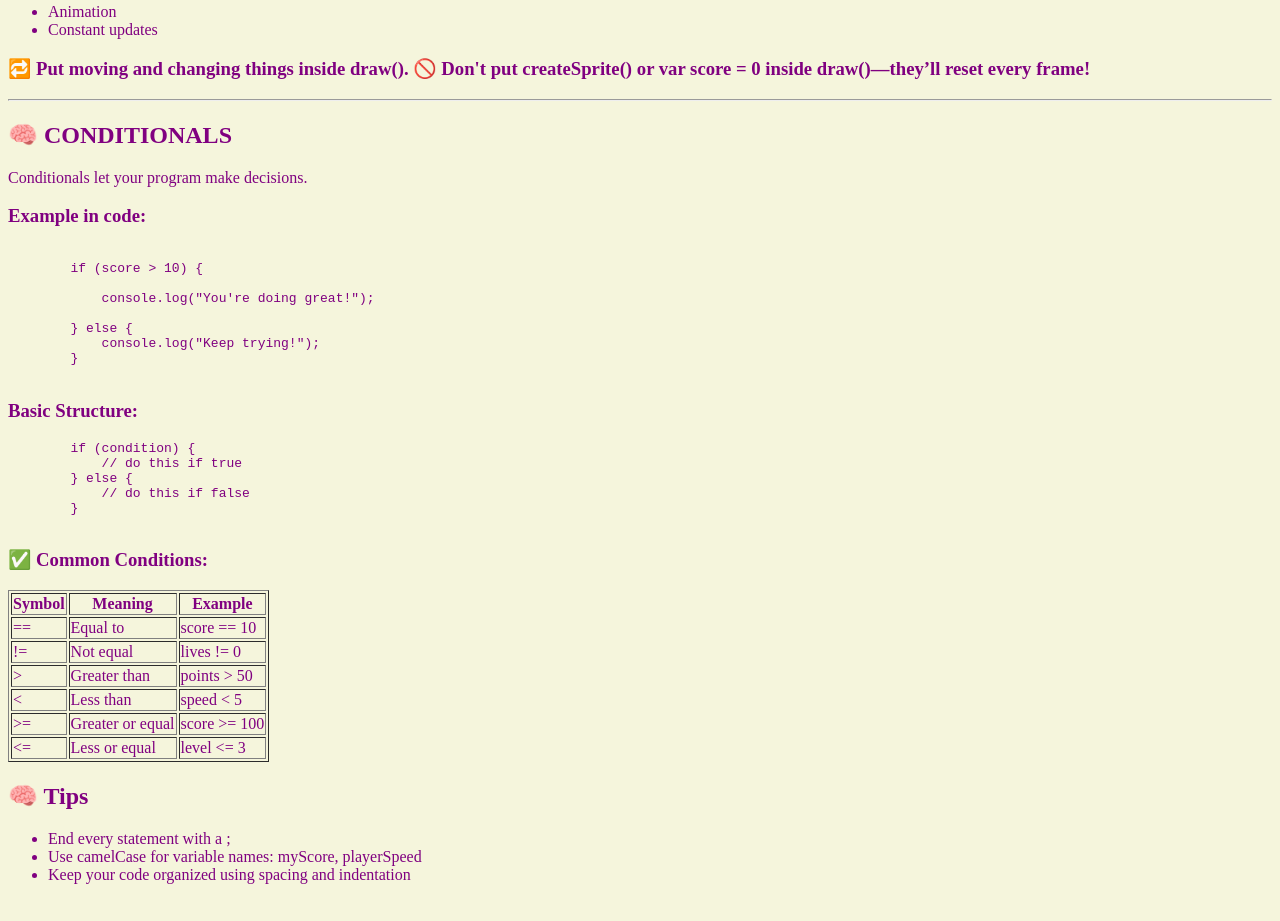
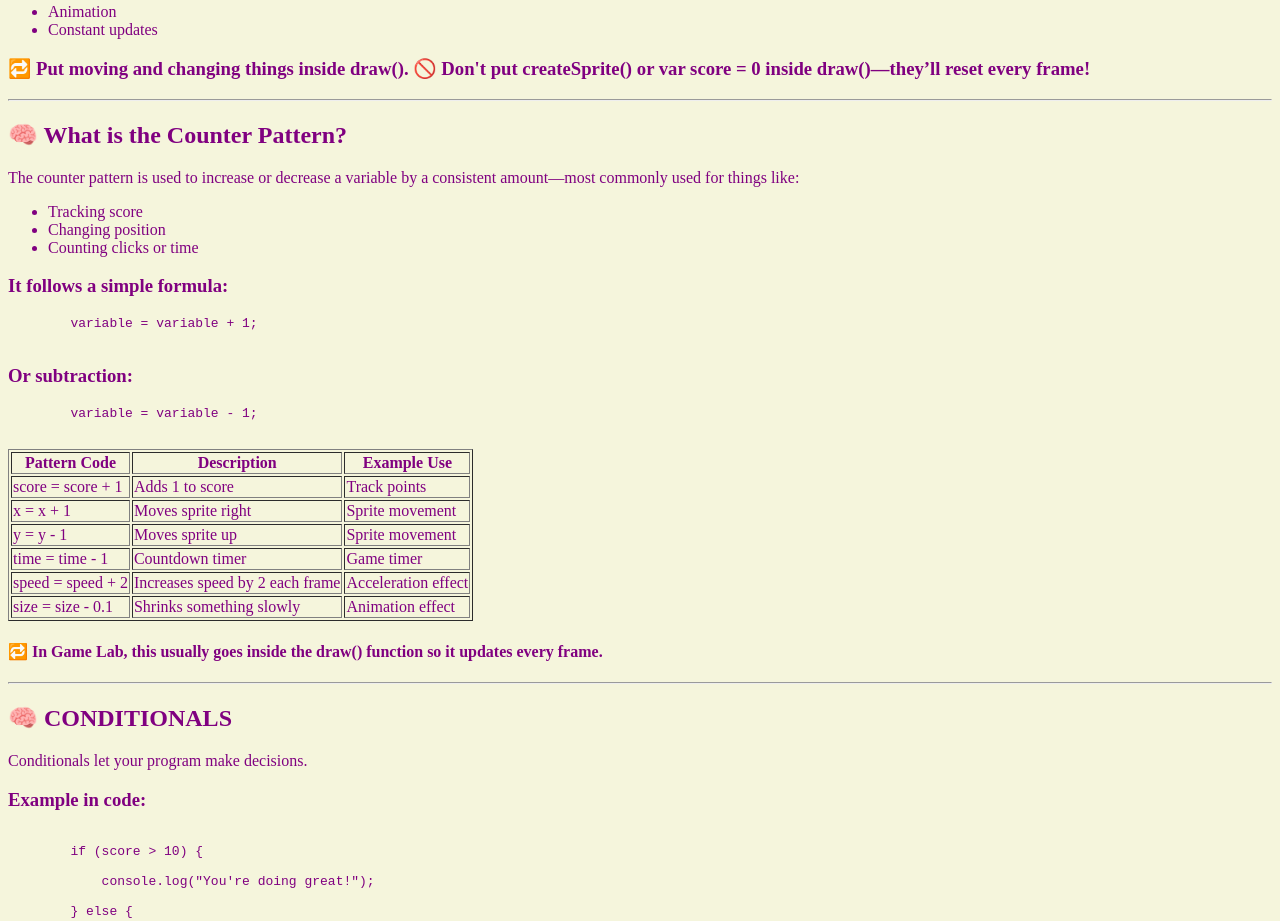
Before and after one commit to JenniferT9462/Unit-3-cheat-sheet, a plain HTML site: page index.html in a window 1280 px wide. Shown: the part 2039-2960 px from the top of the page. Before the commit the page ends 2939 px from the top, so only its background shows below. Drawn offline with Linux system fonts and the light colour scheme.

Commit message:
Finished sections for now

```diff
--- a/index.html
+++ b/index.html
@@ -207,6 +207,67 @@
       createSprite() or var score = 0 inside draw()—they’ll reset every frame!
     </h3>
     <hr />
+    <h2>🧠 What is the Counter Pattern?</h2>
+    <p>
+      The counter pattern is used to increase or decrease a variable by a
+      consistent amount—most commonly used for things like:
+    </p>
+    <ul>
+      <li>Tracking score</li>
+      <li>Changing position</li>
+      <li>Counting clicks or time</li>
+    </ul>
+    <h3>It follows a simple formula:</h3>
+    <pre>
+        variable = variable + 1;
+    </pre>
+    <h3>Or subtraction:</h3>
+    <pre>
+        variable = variable - 1;
+    </pre>
+    <table border="1">
+      <thead>
+        <tr>
+          <th>Pattern Code</th>
+          <th>Description</th>
+          <th>Example Use</th>
+        </tr>
+      </thead>
+      <tbody>
+        <tr>
+          <td>score = score + 1</td>
+          <td>Adds 1 to score</td>
+          <td>Track points</td>
+        </tr>
+        <tr>
+          <td>x = x + 1</td>
+          <td>Moves sprite right</td>
+          <td>Sprite movement</td>
+        </tr>
+        <tr>
+          <td>y = y - 1</td>
+          <td>Moves sprite up</td>
+          <td>Sprite movement</td>
+        </tr>
+        <tr>
+          <td>time = time - 1</td>
+          <td>Countdown timer</td>
+          <td>Game timer</td>
+        </tr>
+        <tr>
+          <td>speed = speed + 2</td>
+          <td>Increases speed by 2 each frame</td>
+          <td>Acceleration effect</td>
+        </tr>
+        <tr>
+          <td>size = size - 0.1</td>
+          <td>Shrinks something slowly</td>
+          <td>Animation effect</td>
+        </tr>
+      </tbody>
+    </table>
+    <h4>🔁 In Game Lab, this usually goes inside the draw() function so it updates every frame.</h4>
+    <hr />
     <h2>🧠 CONDITIONALS</h2>
     <p>Conditionals let your program make decisions.</p>
     <h3>Example in code:</h3>
```
